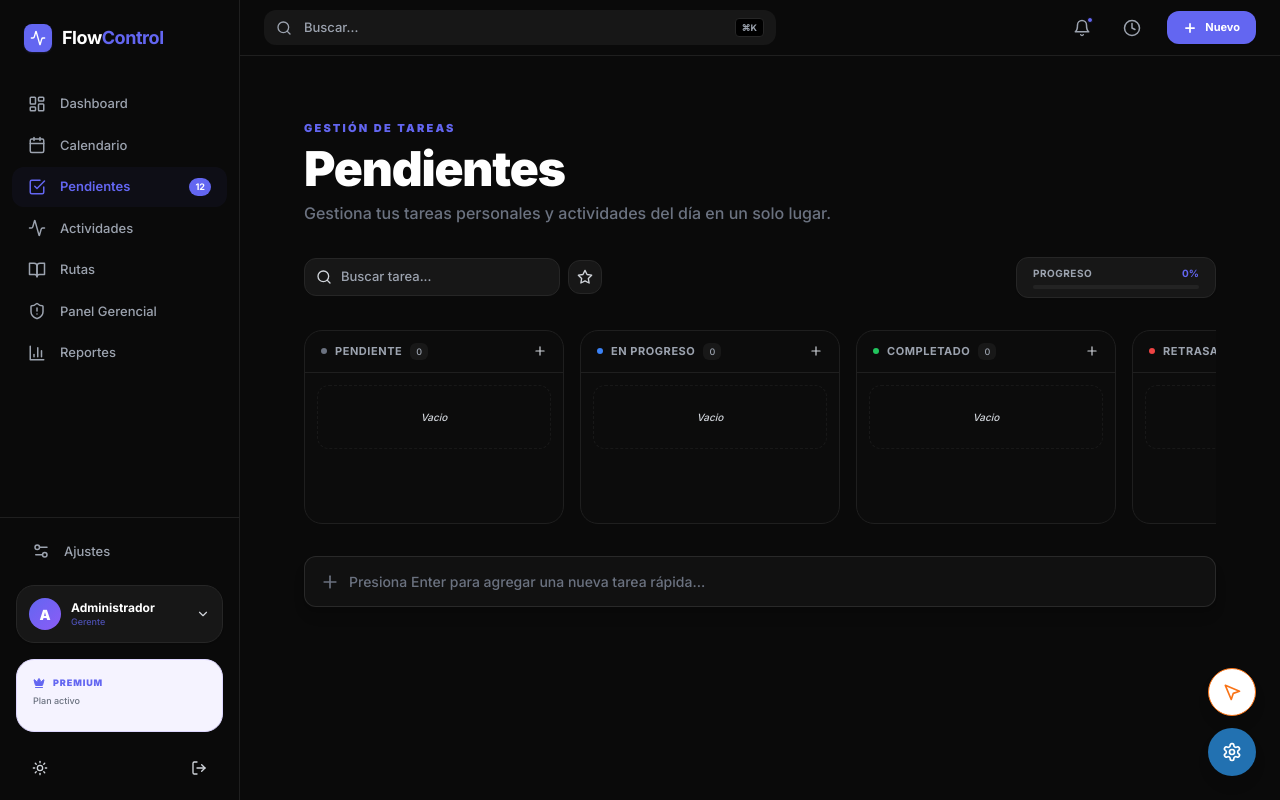
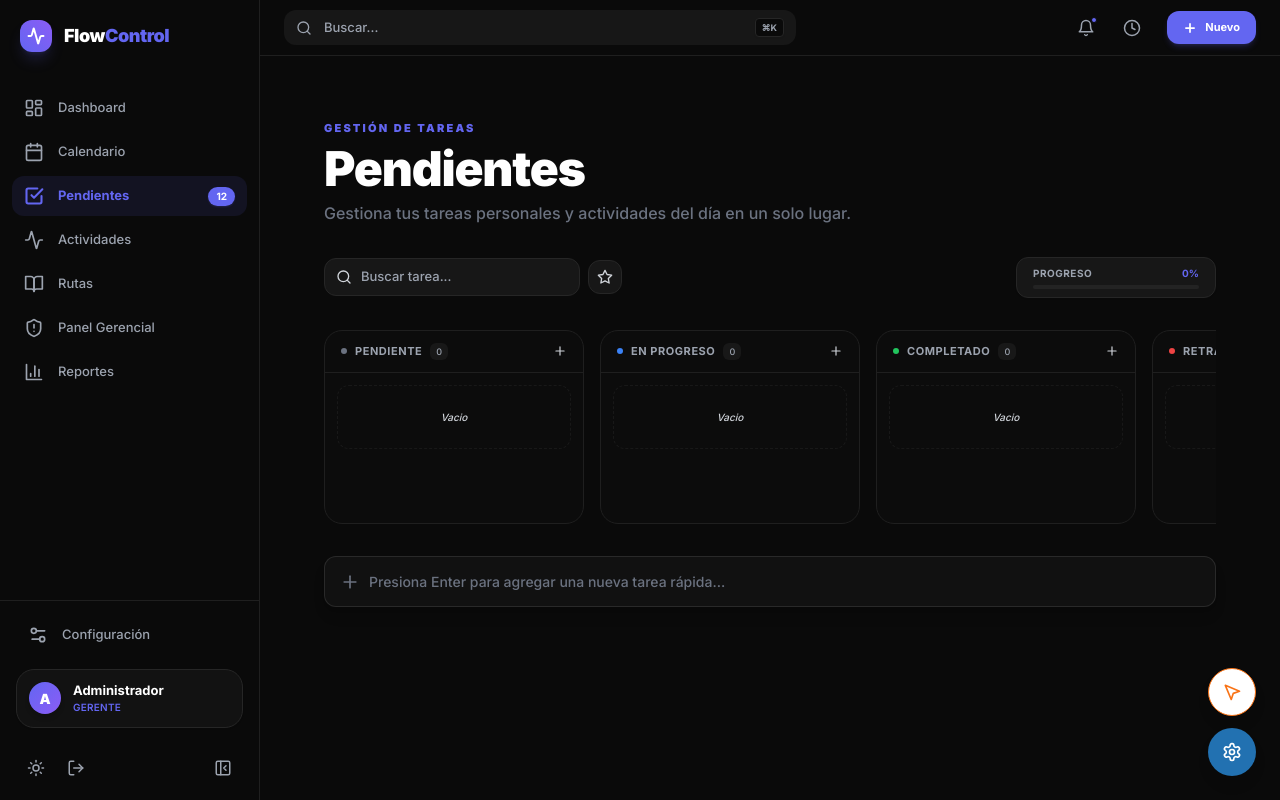
Before and after one commit to Yuse16/flowcontrol, a Next.js app: page /todos in a window 1280 px wide. Built offline with nearby package versions, Linux system fonts and the light colour scheme.

Commit message:
feat(UI): Implement responsive premium navigation (mobile drawer, desktop collapse) con animaciones framer-motion

```diff
--- a/src/components/layout/Sidebar.tsx
+++ b/src/components/layout/Sidebar.tsx
@@ -1,5 +1,4 @@
 "use client";
-import { useState } from 'react';
 import Link from 'next/link';
 import { usePathname } from 'next/navigation';
 import {
@@ -7,33 +6,30 @@ import {
   Calendar,
   CheckSquare,
   Activity,
-  Settings,
-  ChevronLeft,
-  ChevronRight,
-  ShieldAlert,
-  Map,
-  BarChart3,
+  Settings2,
   LogOut,
   Sun,
   Moon,
-  Users,
   Crown,
   ChevronDown,
   X,
-  LayoutGrid,
   BookOpen,
-  Settings2
+  ShieldAlert,
+  BarChart3,
+  PanelLeftClose,
+  PanelLeftOpen
 } from 'lucide-react';
 import { motion, AnimatePresence } from 'framer-motion';
 import clsx from 'clsx';
 import { useAuth } from '@/context/AuthContext';
 import { useTheme } from '@/context/ThemeProvider';
+import { useNavigation } from '@/context/NavigationContext';
 
 export function Sidebar() {
-  const [isCollapsed, setIsCollapsed] = useState(false);
   const pathname = usePathname();
   const { isManager, currentUser, switchRole } = useAuth();
   const { theme, setTheme } = useTheme();
+  const { isDesktopCollapsed, toggleDesktopSidebar, isMobileMenuOpen, closeMobileMenu } = useNavigation();
 
   const menuItems = [
     { icon: LayoutDashboard, label: 'Dashboard', href: '/dashboard' },
@@ -45,25 +41,21 @@ export function Sidebar() {
     { icon: BarChart3, label: 'Reportes', href: '/reports' },
   ];
 
-  return (
-    <motion.aside
-      initial={false}
-      animate={{ width: isCollapsed ? 70 : 'var(--sidebar-w, 240px)' }}
-      className="h-full bg-white dark:bg-[#0a0a0a] border-r border-[#f3f4f6] dark:border-[#1f1f1f] flex flex-col relative z-50 transition-all duration-300"
-      data-design-id="sidebar-container"
-    >
-      {/* LOGO - Smaller & Minimalist */}
-      <div className="p-6 flex items-center gap-2.5">
-        <div className="w-7 h-7 bg-[#6366f1] rounded-lg flex items-center justify-center flex-shrink-0 shadow-sm shadow-[#6366f1]/20">
-          <Activity className="text-white" size={16} />
+  const sidebarContent = (
+    <>
+      {/* LOGO & Mobile Close Button */}
+      <div className="p-5 flex items-center justify-between">
+        <div className="flex items-center gap-3">
+          <div className="w-8 h-8 bg-gradient-to-tr from-[#6366f1] to-[#8b5cf6] rounded-xl flex items-center justify-center flex-shrink-0 shadow-lg shadow-[#6366f1]/20">
+            <Activity className="text-white" size={18} strokeWidth={2.5} />
           </div>
-        <AnimatePresence>
-          {!isCollapsed && (
+          <AnimatePresence mode="wait">
+            {!isDesktopCollapsed && (
               <motion.div
-              initial={{ opacity: 0 }}
-              animate={{ opacity: 1 }}
-              exit={{ opacity: 0 }}
-              className="font-bold text-lg tracking-tight text-[#111827] dark:text-white"
+                initial={{ opacity: 0, width: 0 }}
+                animate={{ opacity: 1, width: 'auto' }}
+                exit={{ opacity: 0, width: 0 }}
+                className="font-black text-lg tracking-tight text-[#111827] dark:text-white whitespace-nowrap overflow-hidden"
               >
                 Flow<span className="text-[#6366f1]">Control</span>
               </motion.div>
@@ -71,89 +63,166 @@ export function Sidebar() {
           </AnimatePresence>
         </div>
 
-      {/* NAVIGATION - Thinner & Clean */}
-      <nav className="flex-1 px-3 py-2 space-y-0.5 overflow-y-auto custom-scrollbar">
+        {/* Mobile Close Button */}
+        <button
+          onClick={closeMobileMenu}
+          className="md:hidden p-2 text-gray-400 hover:text-[#111827] dark:hover:text-white transition-colors bg-gray-50 dark:bg-white/5 rounded-lg"
+        >
+          <X size={18} />
+        </button>
+      </div>
+
+      {/* NAVIGATION */}
+      <nav className="flex-1 px-3 py-4 space-y-1 overflow-y-auto custom-scrollbar">
         {menuItems.map((item) => {
           const isActive = pathname === item.href;
           return (
             <Link
               key={item.href}
               href={item.href}
+              onClick={closeMobileMenu}
               className={clsx(
-                "flex items-center gap-3.5 px-4 py-2.5 rounded-xl transition-all duration-300 relative group",
+                "flex items-center gap-3.5 px-3 py-2.5 rounded-xl transition-all duration-200 relative group",
                 isActive
-                  ? "text-[#6366f1] bg-[#6366f1]/5 font-semibold"
-                  : "text-gray-400 hover:text-[#6366f1] hover:bg-gray-50/50 dark:hover:bg-white/5"
+                  ? "text-[#6366f1] bg-[#6366f1]/10 font-bold"
+                  : "text-gray-500 hover:text-[#111827] dark:text-gray-400 dark:hover:text-white hover:bg-gray-100/50 dark:hover:bg-white/5 font-medium"
               )}
             >
-              <item.icon size={18} className={clsx("flex-shrink-0", isActive ? "text-[#6366f1]" : "text-gray-400 group-hover:text-[#6366f1]")} />
-              {!isCollapsed && (
-                <span className="whitespace-nowrap flex-1 text-[13px]">{item.label}</span>
+              <item.icon size={20} strokeWidth={isActive ? 2.5 : 2} className={clsx("flex-shrink-0 transition-colors", isActive ? "text-[#6366f1]" : "text-gray-400 group-hover:text-[#111827] dark:group-hover:text-white")} />
+
+              <AnimatePresence>
+                {!isDesktopCollapsed && (
+                  <motion.span
+                    initial={{ opacity: 0, width: 0 }}
+                    animate={{ opacity: 1, width: 'auto' }}
+                    exit={{ opacity: 0, width: 0 }}
+                    className="whitespace-nowrap flex-1 text-[13px] overflow-hidden"
+                  >
+                    {item.label}
+                  </motion.span>
                 )}
-              {!isCollapsed && item.badge && (
-                <span className="bg-[#6366f1] text-white text-[9px] font-bold px-1.5 py-0.5 rounded-full">
+              </AnimatePresence>
+
+              {!isDesktopCollapsed && item.badge && (
+                <span className="bg-[#6366f1] text-white text-[10px] font-bold px-2 py-0.5 rounded-full shadow-sm shadow-[#6366f1]/20">
                   {item.badge}
                 </span>
+              )}
+
+              {/* Tooltip for collapsed desktop state */}
+              {isDesktopCollapsed && (
+                <div className="absolute left-full ml-4 px-3 py-1.5 bg-[#111827] dark:bg-white text-white dark:text-[#111827] text-[12px] font-bold rounded-lg opacity-0 group-hover:opacity-100 pointer-events-none transition-opacity whitespace-nowrap z-50 hidden md:block shadow-xl">
+                  {item.label}
+                </div>
               )}
             </Link>
           );
         })}
       </nav>
 
-      {/* FOOTER SECTION - Minimalist */}
+      {/* FOOTER SECTION */}
       <div className="p-4 space-y-4 border-t border-gray-100 dark:border-[#1f1f1f]">
-        {/* Configuración */}
+
+        {/* Settings */}
         <Link
           href="/settings"
-          className="flex items-center gap-3.5 px-4 py-2 text-gray-400 hover:text-[#6366f1] transition-all text-[13px] font-medium"
+          onClick={closeMobileMenu}
+          className="flex items-center gap-3.5 px-3 py-2 text-gray-500 hover:text-[#111827] dark:text-gray-400 dark:hover:text-white transition-all text-[13px] font-medium rounded-xl hover:bg-gray-100/50 dark:hover:bg-white/5 group"
         >
-          <Settings2 size={18} />
-          {!isCollapsed && <span className="flex-1">Ajustes</span>}
+          <Settings2 size={20} className="flex-shrink-0 text-gray-400 group-hover:text-[#111827] dark:group-hover:text-white transition-colors" />
+          {!isDesktopCollapsed && <span className="flex-1 whitespace-nowrap">Configuración</span>}
         </Link>
 
-        {/* User Profile - Smaller & Minimalist */}
-        <div className="bg-gray-50/50 dark:bg-[#171717] border border-gray-100 dark:border-[#262626] rounded-2xl p-1.5 shadow-sm">
+        {/* User Profile */}
+        <div className="bg-white dark:bg-[#121212] border border-gray-200 dark:border-[#262626] rounded-2xl p-1.5 shadow-sm">
           <button
             onClick={() => switchRole(isManager ? 'employee' : 'manager')}
-            className="w-full flex items-center gap-2.5 p-1.5 rounded-xl hover:bg-white dark:hover:bg-black transition-all text-left"
+            className="w-full flex items-center justify-center md:justify-start gap-3 p-1.5 rounded-xl hover:bg-gray-50 dark:hover:bg-[#1a1a1a] transition-all text-left group"
           >
-            <div className="w-8 h-8 rounded-full bg-gradient-to-br from-[#6366f1] to-[#8b5cf6] flex items-center justify-center text-white font-black flex-shrink-0">
+            <div className="w-8 h-8 rounded-full bg-gradient-to-br from-[#6366f1] to-[#8b5cf6] flex items-center justify-center text-white font-black flex-shrink-0 shadow-md">
               {currentUser.name.charAt(0)}
             </div>
-            {!isCollapsed && (
-              <div className="min-w-0 flex-1">
-                <p className="text-[12px] font-bold text-[#111827] dark:text-white truncate leading-tight">{currentUser.name.split(' ')[0]}</p>
-                <p className="text-[9px] text-[#6366f1]/70 font-medium">Gerente</p>
-              </div>
+
+            <AnimatePresence>
+              {!isDesktopCollapsed && (
+                <motion.div
+                  initial={{ opacity: 0, width: 0 }}
+                  animate={{ opacity: 1, width: 'auto' }}
+                  exit={{ opacity: 0, width: 0 }}
+                  className="min-w-0 flex-1 overflow-hidden"
+                >
+                  <p className="text-[13px] font-bold text-[#111827] dark:text-white truncate leading-tight">{currentUser.name.split(' ')[0]}</p>
+                  <p className="text-[10px] text-[#6366f1] font-semibold tracking-wide uppercase mt-0.5">Gerente</p>
+                </motion.div>
               )}
-            {!isCollapsed && <ChevronDown size={14} className="text-gray-300" />}
+            </AnimatePresence>
           </button>
         </div>
 
-        {/* Premium Banner - Smaller & Cleaner */}
-        {!isCollapsed && (
-          <div className="p-4 bg-[#f5f3ff] border border-[#ddd6fe] rounded-2xl relative group">
-            <div className="flex items-center gap-2 text-[#6366f1] mb-1">
-              <Crown size={12} fill="currentColor" />
-              <span className="text-[9px] font-black uppercase tracking-widest">Premium</span>
-            </div>
-            <p className="text-[9px] text-gray-500 mb-2 font-medium">Plan activo</p>
-          </div>
-        )}
-
-        {/* System Buttons - Minimalist Icons */}
-        <div className="flex items-center justify-between px-2 pt-1">
+        {/* System & Toggle Buttons */}
+        <div className={clsx("flex items-center pt-2", isDesktopCollapsed ? "justify-center flex-col gap-3" : "justify-between px-1")}>
+          <div className={clsx("flex items-center", isDesktopCollapsed ? "flex-col gap-3" : "gap-2")}>
             <button
               onClick={() => setTheme(theme === 'dark' ? 'light' : 'dark')}
-            className="w-8 h-8 rounded-lg flex items-center justify-center text-gray-300 hover:text-[#6366f1] hover:bg-gray-100 transition-all"
+              className="w-8 h-8 rounded-xl flex items-center justify-center text-gray-400 hover:text-[#111827] dark:hover:text-white hover:bg-gray-100 dark:hover:bg-white/10 transition-all"
             >
-            {theme === 'dark' ? <Sun size={16} /> : <Moon size={16} />}
+              {theme === 'dark' ? <Sun size={18} /> : <Moon size={18} />}
             </button>
-          <button className="w-8 h-8 rounded-lg flex items-center justify-center text-gray-300 hover:text-red-500 transition-all">
-            <LogOut size={16} />
+            <button className="w-8 h-8 rounded-xl flex items-center justify-center text-gray-400 hover:text-red-500 hover:bg-red-50 dark:hover:bg-red-500/10 transition-all">
+              <LogOut size={18} />
+            </button>
+          </div>
+
+          {/* Desktop Collapse Toggle */}
+          <button
+            onClick={toggleDesktopSidebar}
+            className={clsx(
+              "hidden md:flex w-8 h-8 rounded-xl items-center justify-center text-gray-400 hover:text-[#111827] dark:hover:text-white hover:bg-gray-100 dark:hover:bg-white/10 transition-all",
+              isDesktopCollapsed && "mt-2"
+            )}
+          >
+            {isDesktopCollapsed ? <PanelLeftOpen size={18} /> : <PanelLeftClose size={18} />}
           </button>
         </div>
       </div>
+    </>
+  );
+
+  return (
+    <>
+      {/* MOBILE BACKDROP */}
+      <AnimatePresence>
+        {isMobileMenuOpen && (
+          <motion.div
+            initial={{ opacity: 0 }}
+            animate={{ opacity: 1 }}
+            exit={{ opacity: 0 }}
+            onClick={closeMobileMenu}
+            className="md:hidden fixed inset-0 bg-black/40 backdrop-blur-sm z-40"
+          />
+        )}
+      </AnimatePresence>
+
+      {/* SIDEBAR COMPONENT */}
+      <motion.aside
+        initial={false}
+        animate={{
+          width: isDesktopCollapsed ? 76 : 260,
+          x: 0
+        }}
+        className={clsx(
+          "h-full bg-[#fcfcfc] dark:bg-[#0a0a0a] border-r border-gray-200 dark:border-[#1f1f1f] flex-col relative z-50 transition-colors",
+          // Desktop specific
+          "hidden md:flex",
+          // Mobile specific override when open
+          isMobileMenuOpen ? "!flex fixed inset-y-0 left-0 shadow-2xl w-[280px]" : ""
+        )}
+        style={{
+          transform: `translateX(${(!isMobileMenuOpen && typeof window !== 'undefined' && window.innerWidth < 768) ? '-100%' : '0'})`
+        }}
+      >
+        {sidebarContent}
       </motion.aside>
+    </>
   );
 }
--- a/src/components/layout/Topbar.tsx
+++ b/src/components/layout/Topbar.tsx
@@ -5,41 +5,53 @@ import { useTheme } from '@/context/ThemeProvider';
 import { useReminders } from '@/hooks/useReminders';
 import { ReminderModal } from '@/components/reminders/ReminderModal';
 import { ReminderDropdown } from '@/components/reminders/ReminderDropdown';
+import { useNavigation } from '@/context/NavigationContext';
+import { Menu } from 'lucide-react';
 
 export function Topbar() {
   const { theme, setTheme } = useTheme();
   const { setModalOpen, reminders } = useReminders();
+  const { setIsMobileMenuOpen } = useNavigation();
   const [isDropdownOpen, setIsDropdownOpen] = useState(false);
 
   const pendingCount = reminders.filter(r => r.status === 'pending').length;
 
   return (
-    <header className="h-14 bg-white dark:bg-[#0a0a0a] border-b border-[#f3f4f6] dark:border-[#1f1f1f] flex items-center justify-between px-6 z-40 sticky top-0">
+    <header className="h-14 bg-white dark:bg-[#0a0a0a] border-b border-[#f3f4f6] dark:border-[#1f1f1f] flex items-center justify-between px-4 md:px-6 z-40 sticky top-0 transition-colors">
 
-      {/* Top Global Search - Minimalist */}
-      <div className="flex items-center gap-4 flex-1">
-        <div className="relative w-full max-w-lg group">
+      {/* Top Global Search & Mobile Menu - Minimalist */}
+      <div className="flex items-center gap-3 flex-1">
+
+        {/* Mobile Hamburger Menu */}
+        <button
+          onClick={() => setIsMobileMenuOpen(true)}
+          className="md:hidden p-2 -ml-2 text-gray-400 hover:text-[#111827] dark:hover:text-white transition-colors rounded-xl hover:bg-gray-50 dark:hover:bg-white/5"
+        >
+          <Menu size={20} />
+        </button>
+
+        <div className="relative w-full max-w-md md:max-w-lg group">
           <div className="absolute inset-y-0 left-3 flex items-center pointer-events-none">
-            <Search className="h-4 w-4 text-gray-400 group-focus-within:text-primary transition-colors" />
+            <Search className="h-4 w-4 text-gray-400 group-focus-within:text-[#6366f1] transition-colors" />
           </div>
           <input
             type="text"
-            className="block w-full pl-10 pr-16 py-2 rounded-xl bg-gray-50 dark:bg-[#171717] border-transparent text-[#111827] dark:text-white placeholder-gray-400 focus:bg-white dark:focus:bg-[#1f1f1f] focus:ring-2 focus:ring-primary/10 transition-all text-[13px] font-medium"
+            className="block w-full pl-9 md:pl-10 pr-12 md:pr-16 py-2 rounded-xl bg-gray-50 dark:bg-[#171717] border-transparent text-[#111827] dark:text-white placeholder-gray-400 focus:bg-white dark:focus:bg-[#1f1f1f] focus:ring-2 focus:ring-[#6366f1]/20 transition-all text-[13px] font-medium"
             placeholder="Buscar..."
           />
-          <div className="absolute inset-y-0 right-3 flex items-center pointer-events-none">
-            <span className="text-[9px] font-bold text-gray-400 bg-white dark:bg-black px-1.5 py-0.5 rounded border border-border">⌘K</span>
+          <div className="absolute inset-y-0 right-2 md:right-3 flex items-center pointer-events-none hidden sm:flex">
+            <span className="text-[9px] font-bold text-gray-400 bg-white dark:bg-[#0a0a0a] px-1.5 py-0.5 rounded border border-gray-200 dark:border-[#262626] shadow-sm">⌘K</span>
           </div>
         </div>
       </div>
 
       {/* Right Side Actions - Minimalist */}
-      <div className="flex items-center gap-5">
+      <div className="flex items-center gap-2 md:gap-4">
         {/* Notifications */}
         <div className="relative">
           <button
             onClick={() => setIsDropdownOpen(!isDropdownOpen)}
-            className="p-1.5 text-gray-400 hover:text-primary transition-all relative"
+            className="p-1.5 text-gray-400 hover:text-[#6366f1] transition-all relative rounded-lg hover:bg-gray-50 dark:hover:bg-white/5"
           >
             <Bell size={18} />
             <span className="absolute top-1 right-1 w-1.5 h-1.5 bg-primary rounded-full border border-white dark:border-[#0a0a0a]" />
@@ -51,17 +63,17 @@ export function Topbar() {
         </div>
 
         {/* Timer Icon */}
-        <button className="p-1.5 text-gray-400 hover:text-primary transition-all">
+        <button className="hidden sm:flex p-1.5 text-gray-400 hover:text-[#6366f1] transition-all rounded-lg hover:bg-gray-50 dark:hover:bg-white/5">
           <Clock size={18} />
         </button>
 
         {/* New Activity Button - Small & Elegant */}
         <button
           onClick={() => setModalOpen(true)}
-          className="flex items-center gap-2 px-4 py-2 bg-primary text-white rounded-xl hover:bg-primary-dark transition-all font-bold text-[11px] shadow-sm shadow-primary/20"
+          className="flex items-center justify-center gap-2 px-3 md:px-4 py-2 bg-[#6366f1] text-white rounded-xl hover:bg-[#4f46e5] transition-all font-bold text-[11px] shadow-md shadow-[#6366f1]/20 ml-1"
         >
           <Plus size={14} strokeWidth={3} />
-          <span>Nuevo</span>
+          <span className="hidden sm:inline">Nuevo</span>
         </button>
       </div>
     </header>
--- /dev/null
+++ b/src/context/NavigationContext.tsx
@@ -0,0 +1,56 @@
+"use client";
+import React, { createContext, useContext, useState, useEffect, ReactNode } from 'react';
+import { usePathname } from 'next/navigation';
+
+interface NavigationContextType {
+  isMobileMenuOpen: boolean;
+  setIsMobileMenuOpen: (open: boolean) => void;
+  isDesktopCollapsed: boolean;
+  setIsDesktopCollapsed: (collapsed: boolean) => void;
+  toggleDesktopSidebar: () => void;
+  closeMobileMenu: () => void;
+}
+
+const NavigationContext = createContext<NavigationContextType | undefined>(undefined);
+
+export function NavigationProvider({ children }: { children: ReactNode }) {
+  const [isMobileMenuOpen, setIsMobileMenuOpen] = useState(false);
+  const [isDesktopCollapsed, setIsDesktopCollapsed] = useState(false);
+  const pathname = usePathname();
+
+  // Close mobile menu on route change automatically
+  useEffect(() => {
+    setIsMobileMenuOpen(false);
+  }, [pathname]);
+
+  const toggleDesktopSidebar = () => {
+    setIsDesktopCollapsed(prev => !prev);
+  };
+
+  const closeMobileMenu = () => {
+    setIsMobileMenuOpen(false);
+  };
+
+  return (
+    <NavigationContext.Provider
+      value={{
+        isMobileMenuOpen,
+        setIsMobileMenuOpen,
+        isDesktopCollapsed,
+        setIsDesktopCollapsed,
+        toggleDesktopSidebar,
+        closeMobileMenu
+      }}
+    >
+      {children}
+    </NavigationContext.Provider>
+  );
+}
+
+export const useNavigation = () => {
+  const context = useContext(NavigationContext);
+  if (context === undefined) {
+    throw new Error('useNavigation must be used within a NavigationProvider');
+  }
+  return context;
+};
```
Also changed, not shown: src/app/layout.tsx (+5 -2 lines). Lines whose indentation alone changed are shown as unchanged.
